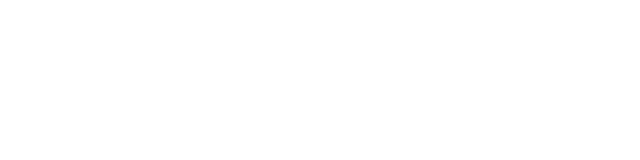
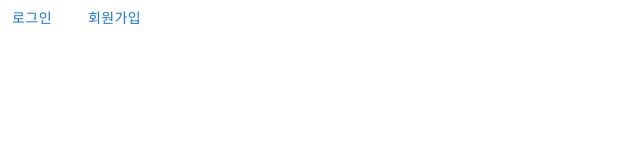
Before and after one commit to tkddbs1008/Mini_project, a React (Create React App) app: page / in a window 1280 px wide. Shown: the top 160 px of the page, without its empty margins (0-640 px from the left). Built offline with nearby package versions, Linux system fonts and the light colour scheme.

Commit message:
simple header

```diff
--- a/src/shared/App.js
+++ b/src/shared/App.js
@@ -3,11 +3,13 @@ import {Route, Routes} from 'react-router-dom'
 import Login from "../pages/login";
 import Posts from "../pages/Posts";
 import Signup from "../pages/signup";
+import Header from "./header";
 
 
 function App() {
   return (
     <div >
+      <Header/>
       <Routes>
         <Route path="/" element={<Posts/>}/>
         <Route path="/login/*" element={<Login/>}/>
--- a/src/shared/header.js
+++ b/src/shared/header.js
@@ -1,7 +1,20 @@
 import React from 'react';
+import Button from '@mui/material/Button';
+import Stack from '@mui/material/Stack';
+import {useNavigate} from 'react-router-dom'
 
-const header = (props) => {
 
+const Header = (props) => {
+    const nav = useNavigate();
+
+    return (
+        <div>
+            <Stack direction="row" spacing={2} >
+                <Button onClick={()=> nav('/login')} >로그인</Button>
+                <Button onClick={()=> nav('/signup')}>회원가입</Button>
+            </Stack>
+        </div>
+    )
 }
 
-export default header;
+export default Header;
```
